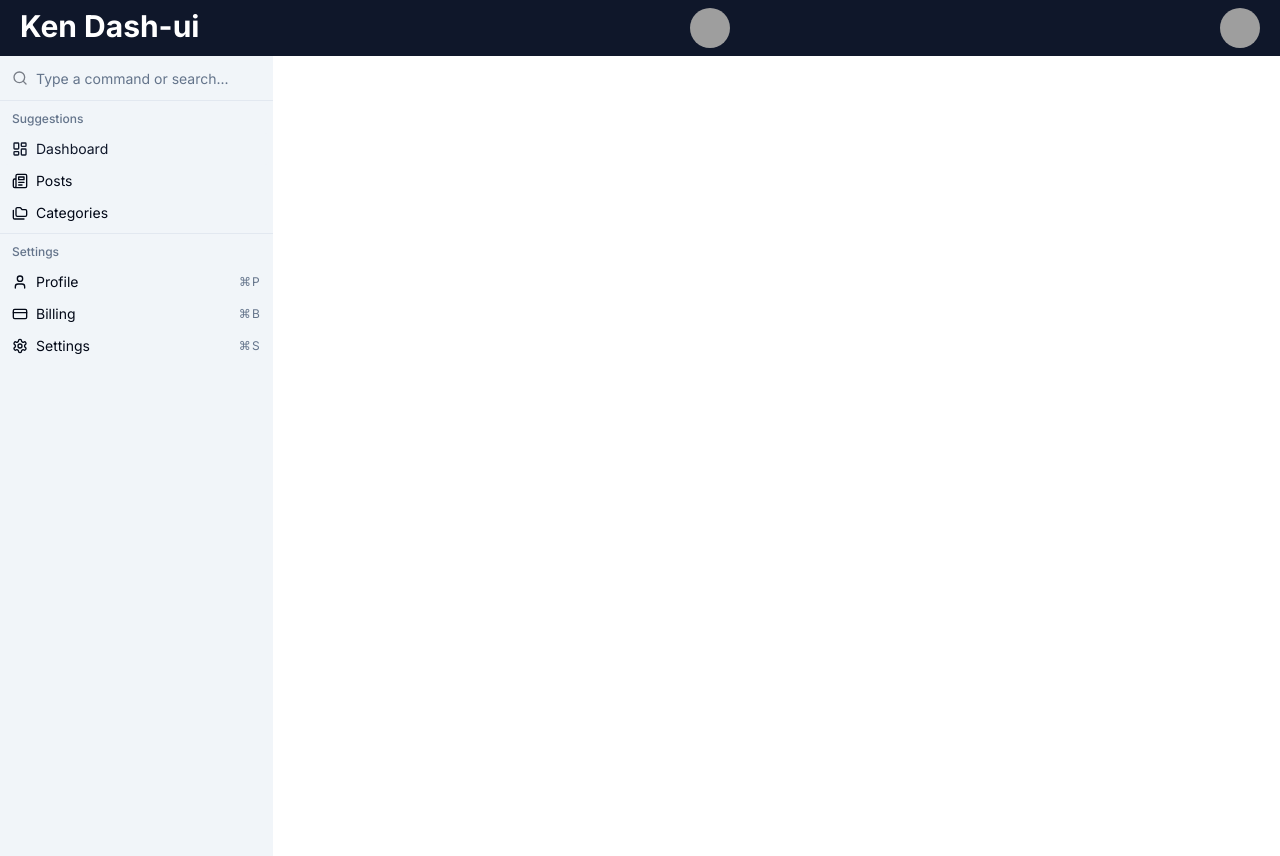
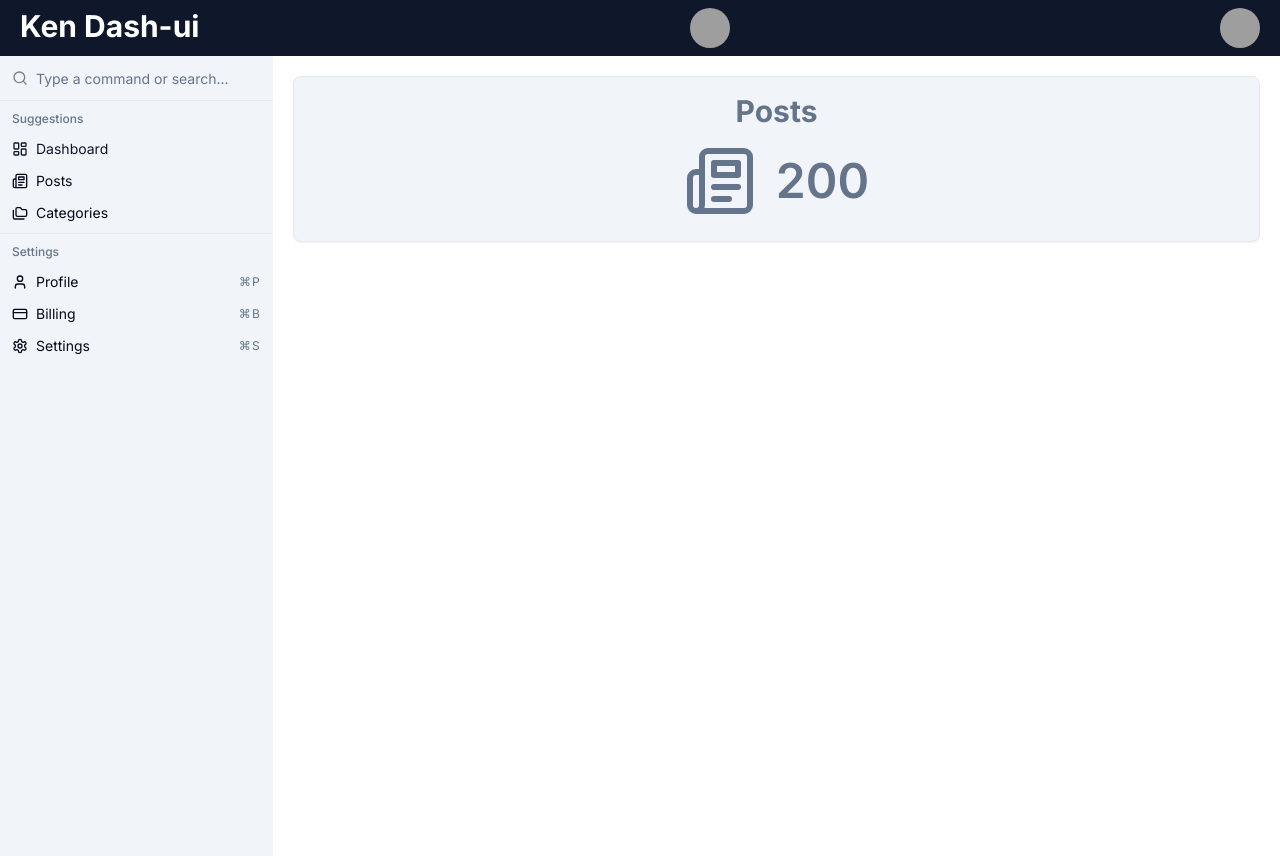
Before and after one commit to kennzuki/dasboard-ui, a Next.js app: page / in a window 1280 px wide. Built offline with nearby package versions, Linux system fonts and the light colour scheme; grey boxes are pictures that could not be loaded.

Commit message:
hardcoded dashboard props

```diff
--- a/app/page.tsx
+++ b/app/page.tsx
@@ -4,7 +4,7 @@
 export default function Home() {
   return (
     <>
-      <div className="flex">
+      <div className="flex-col md:flex-row justify-between gap-5 mb-5">
       <DashBoardCard/>
       </div>
 
--- a/components/dasboard/DashboardCard.tsx
+++ b/components/dasboard/DashboardCard.tsx
@@ -1,5 +1,19 @@
+import { Card, CardContent } from '@/components/ui/card';
+import { Newspaper} from 'lucide-react';
+
+
 const DashBoardCard = () => {
-  return <div></div>;
+    return <Card className='bg-slate-100 dark:bg-slate-800 p-4 pb-0'>
+        <CardContent>
+            <h3 className='text-3xl text-center mb-4 font-bold text-slate-500 dark:text-slate-200'>
+                Posts
+            </h3>
+            <div className="flex gap-5 justify-center items-center">
+                <Newspaper className='text-slate-500' size={72} />
+                <h3 className="text-5xl font-semibold text-slate-500 dark:text-slate-200">200</h3>
+            </div>
+      </CardContent>
+  </Card>;
 };
 
 export default DashBoardCard;
--- /dev/null
+++ b/components/ui/card.tsx
@@ -0,0 +1,79 @@
+import * as React from "react"
+
+import { cn } from "@/lib/utils"
+
+const Card = React.forwardRef<
+  HTMLDivElement,
+  React.HTMLAttributes<HTMLDivElement>
+>(({ className, ...props }, ref) => (
+  <div
+    ref={ref}
+    className={cn(
+      "rounded-lg border bg-card text-card-foreground shadow-sm",
+      className
+    )}
+    {...props}
+  />
+))
+Card.displayName = "Card"
+
+const CardHeader = React.forwardRef<
+  HTMLDivElement,
+  React.HTMLAttributes<HTMLDivElement>
+>(({ className, ...props }, ref) => (
+  <div
+    ref={ref}
+    className={cn("flex flex-col space-y-1.5 p-6", className)}
+    {...props}
+  />
+))
+CardHeader.displayName = "CardHeader"
+
+const CardTitle = React.forwardRef<
+  HTMLParagraphElement,
+  React.HTMLAttributes<HTMLHeadingElement>
+>(({ className, ...props }, ref) => (
+  <h3
+    ref={ref}
+    className={cn(
+      "text-2xl font-semibold leading-none tracking-tight",
+      className
+    )}
+    {...props}
+  />
+))
+CardTitle.displayName = "CardTitle"
+
+const CardDescription = React.forwardRef<
+  HTMLParagraphElement,
+  React.HTMLAttributes<HTMLParagraphElement>
+>(({ className, ...props }, ref) => (
+  <p
+    ref={ref}
+    className={cn("text-sm text-muted-foreground", className)}
+    {...props}
+  />
+))
+CardDescription.displayName = "CardDescription"
+
+const CardContent = React.forwardRef<
+  HTMLDivElement,
+  React.HTMLAttributes<HTMLDivElement>
+>(({ className, ...props }, ref) => (
+  <div ref={ref} className={cn("p-6 pt-0", className)} {...props} />
+))
+CardContent.displayName = "CardContent"
+
+const CardFooter = React.forwardRef<
+  HTMLDivElement,
+  React.HTMLAttributes<HTMLDivElement>
+>(({ className, ...props }, ref) => (
+  <div
+    ref={ref}
+    className={cn("flex items-center p-6 pt-0", className)}
+    {...props}
+  />
+))
+CardFooter.displayName = "CardFooter"
+
+export { Card, CardHeader, CardFooter, CardTitle, CardDescription, CardContent }
```
